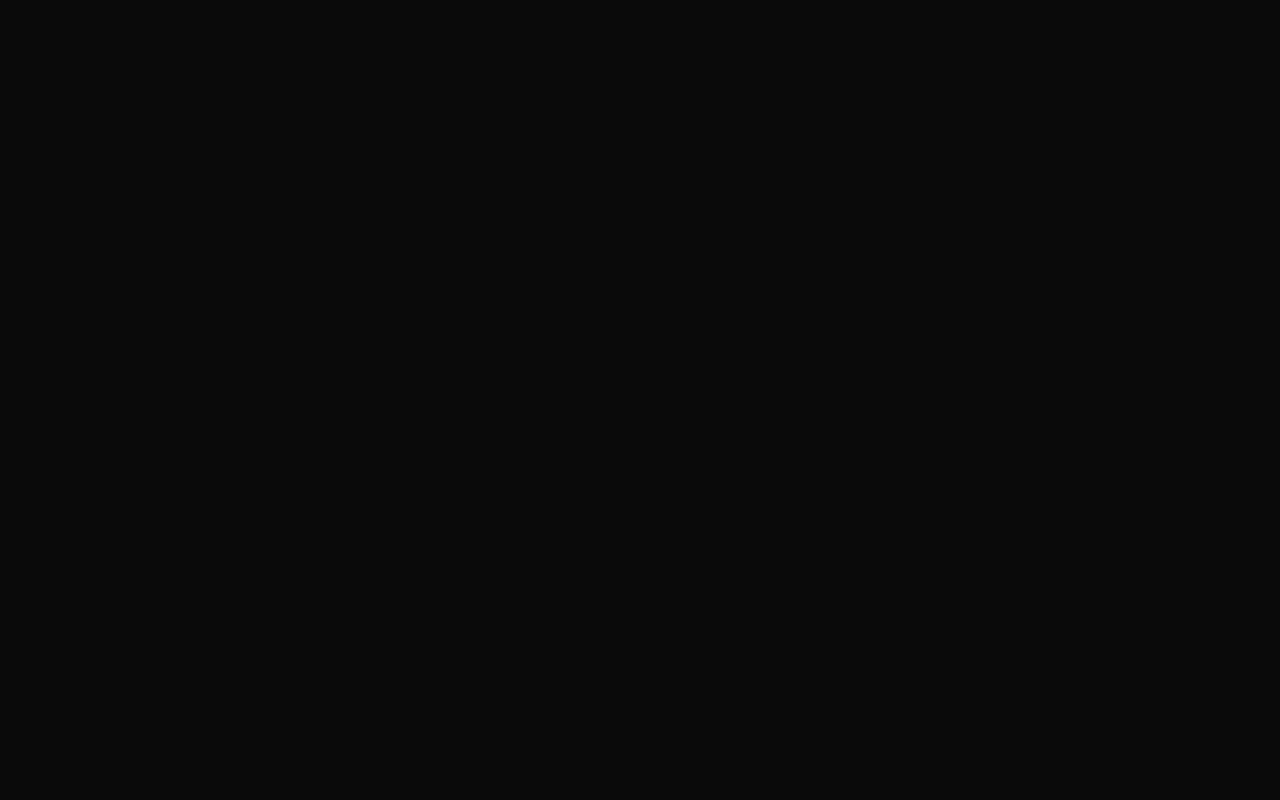
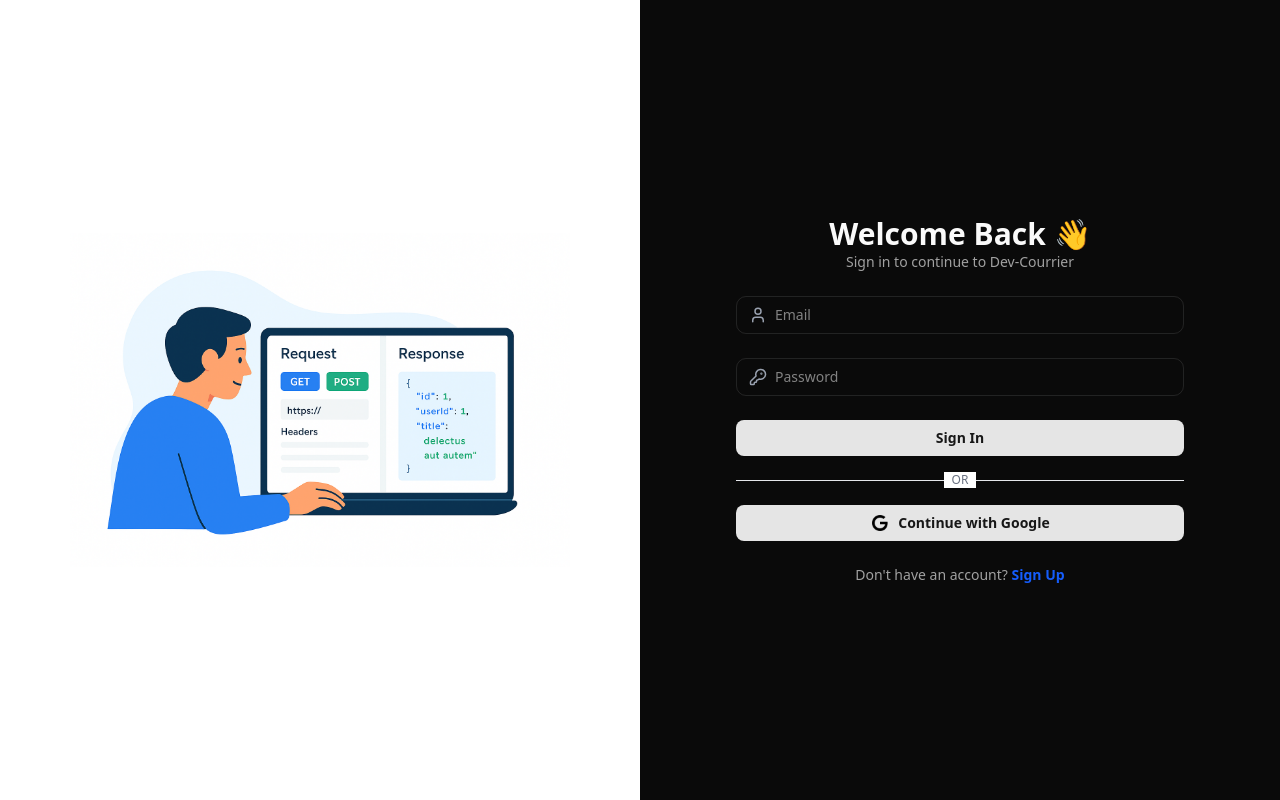
Before and after one commit to iamharshtambe/lets-get-rustyyy, a Next.js app: page /sign-in in a window 1280 px wide. Built offline with nearby package versions, Linux system fonts and the light colour scheme.

Commit message:
feat: add auth pages

```diff
--- a/src/app/(auth)/layout.tsx
+++ b/src/app/(auth)/layout.tsx
@@ -1,7 +1,25 @@
+import Image from 'next/image';
+
 export default function AuthLayout({
   children,
 }: {
   children: React.ReactNode;
 }) {
-  return <div></div>;
+  return (
+    <div className="flex min-h-screen">
+      <div className="hidden w-1/2 items-center justify-center bg-white md:flex">
+        <Image
+          src="/auth-img.png"
+          alt="API Testing Illustration"
+          width={500}
+          height={500}
+          className="object-contain"
+        />
+      </div>
+
+      <div className="flex w-full items-center justify-center p-8 md:w-1/2">
+        <div className="w-full max-w-md">{children}</div>
+      </div>
+    </div>
+  );
 }
--- a/src/app/(auth)/sign-in/page.tsx
+++ b/src/app/(auth)/sign-in/page.tsx
@@ -0,0 +1,73 @@
+import { Button } from '@/components/ui/button';
+import { User, KeyRound } from 'lucide-react';
+import Image from 'next/image';
+import Link from 'next/link';
+
+export default function SignInPage() {
+  return (
+    <form className="w-full">
+      <div className="flex flex-col gap-6">
+        {/* Heading */}
+        <div className="text-center">
+          <h1 className="text-3xl font-bold">Welcome Back 👋</h1>
+          <p className="text-sm text-muted-foreground">
+            Sign in to continue to Dev-Courrier
+          </p>
+        </div>
+
+        {/* Email */}
+        <div className="flex items-center gap-2 rounded-lg border px-3 py-2 focus-within:ring-2 focus-within:ring-blue-500">
+          <User className="text-gray-400" size={18} />
+          <input
+            type="email"
+            placeholder="Email"
+            className="flex-1 bg-transparent text-sm outline-none"
+          />
+        </div>
+
+        {/* Password */}
+        <div className="flex items-center gap-2 rounded-lg border px-3 py-2 focus-within:ring-2 focus-within:ring-blue-500">
+          <KeyRound className="text-gray-400" size={18} />
+          <input
+            type="password"
+            placeholder="Password"
+            className="flex-1 bg-transparent text-sm outline-none"
+          />
+        </div>
+
+        {/* Submit */}
+        <Button className="w-full font-semibold">Sign In</Button>
+
+        {/* Divider */}
+        <div className="relative flex items-center justify-center">
+          <div className="h-px w-full bg-gray-200"></div>
+          <span className="absolute bg-white px-2 text-xs text-gray-500">
+            OR
+          </span>
+        </div>
+
+        {/* Google Button */}
+        <Button className="w-full gap-2 font-semibold">
+          <Image
+            src="/google-logo.png"
+            alt="google-logo"
+            width={20}
+            height={20}
+          />
+          Continue with Google
+        </Button>
+
+        {/* Footer */}
+        <p className="text-center text-sm text-muted-foreground">
+          Don't have an account?{' '}
+          <Link
+            href="/sign-up"
+            className="font-semibold text-blue-600 hover:underline"
+          >
+            Sign Up
+          </Link>
+        </p>
+      </div>
+    </form>
+  );
+}
--- a/src/app/(auth)/sign-up/page.tsx
+++ b/src/app/(auth)/sign-up/page.tsx
@@ -0,0 +1,64 @@
+import { Button } from '@/components/ui/button';
+import { User, KeyRound, Mail } from 'lucide-react';
+import Image from 'next/image';
+import Link from 'next/link';
+
+export default function SignUpPage() {
+  return (
+    <form className="w-full">
+      <div className="flex flex-col gap-6">
+        {/* Heading */}
+        <div className="text-center">
+          <h1 className="text-3xl font-bold">Create Account ✨</h1>
+          <p className="text-sm text-muted-foreground">
+            Join Dev-Courrier and start managing your APIs with ease
+          </p>
+        </div>
+
+        {/* Name */}
+        <div className="flex items-center gap-2 rounded-lg border px-3 py-2 focus-within:ring-2 focus-within:ring-blue-500">
+          <User className="text-gray-400" size={18} />
+          <input
+            type="text"
+            placeholder="Full Name"
+            className="flex-1 bg-transparent text-sm outline-none"
+          />
+        </div>
+
+        {/* Email */}
+        <div className="flex items-center gap-2 rounded-lg border px-3 py-2 focus-within:ring-2 focus-within:ring-blue-500">
+          <Mail className="text-gray-400" size={18} />
+          <input
+            type="email"
+            placeholder="Email"
+            className="flex-1 bg-transparent text-sm outline-none"
+          />
+        </div>
+
+        {/* Password */}
+        <div className="flex items-center gap-2 rounded-lg border px-3 py-2 focus-within:ring-2 focus-within:ring-blue-500">
+          <KeyRound className="text-gray-400" size={18} />
+          <input
+            type="password"
+            placeholder="Password"
+            className="flex-1 bg-transparent text-sm outline-none"
+          />
+        </div>
+
+        {/* Submit */}
+        <Button className="w-full font-semibold">Sign Up</Button>
+
+        {/* Footer */}
+        <p className="text-center text-sm text-muted-foreground">
+          Already have an account?{' '}
+          <Link
+            href="/sign-in"
+            className="font-semibold text-blue-600 hover:underline"
+          >
+            Sign In
+          </Link>
+        </p>
+      </div>
+    </form>
+  );
+}
```
Also changed, not shown: public/google-logo.png (added).
